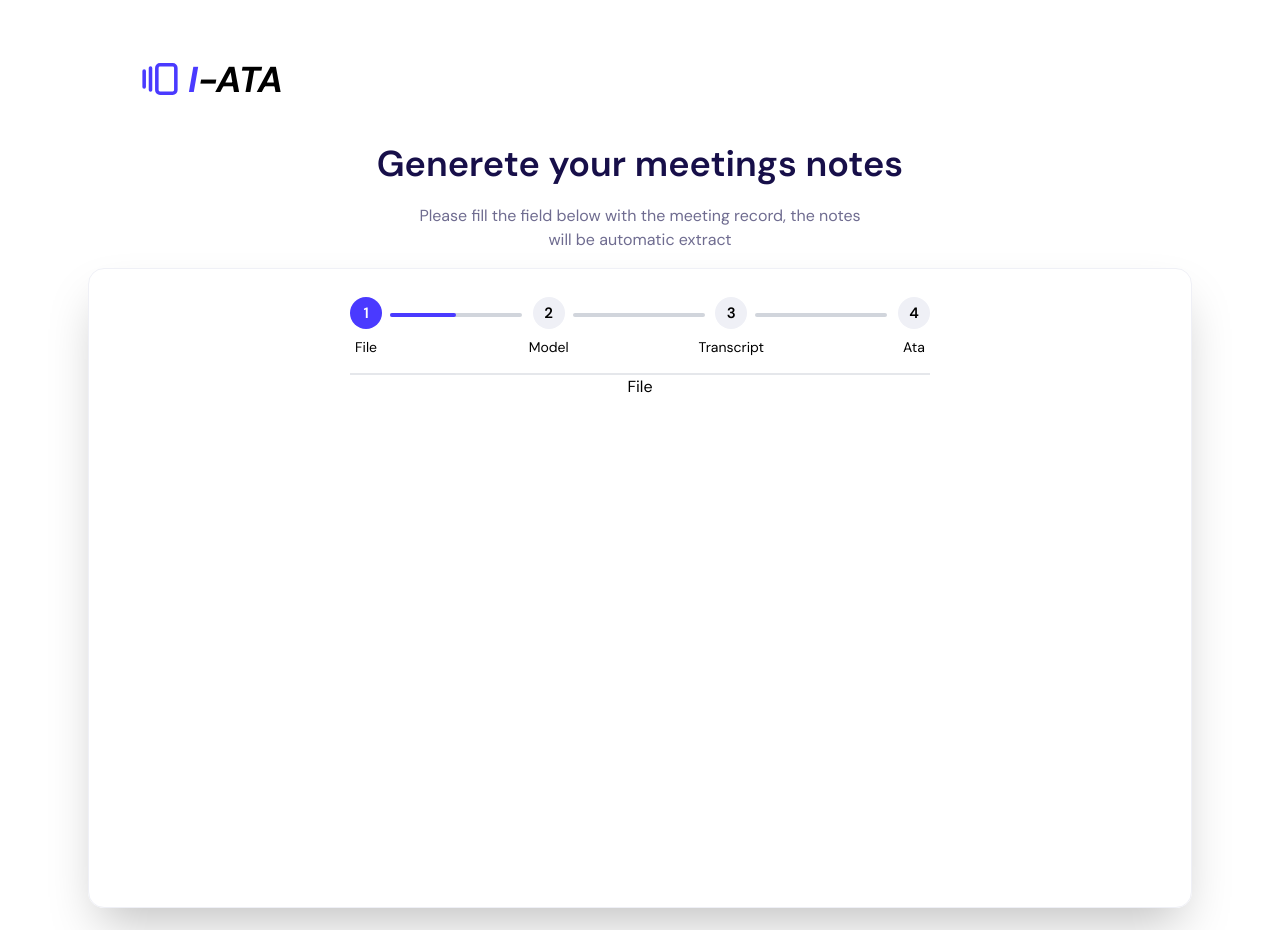
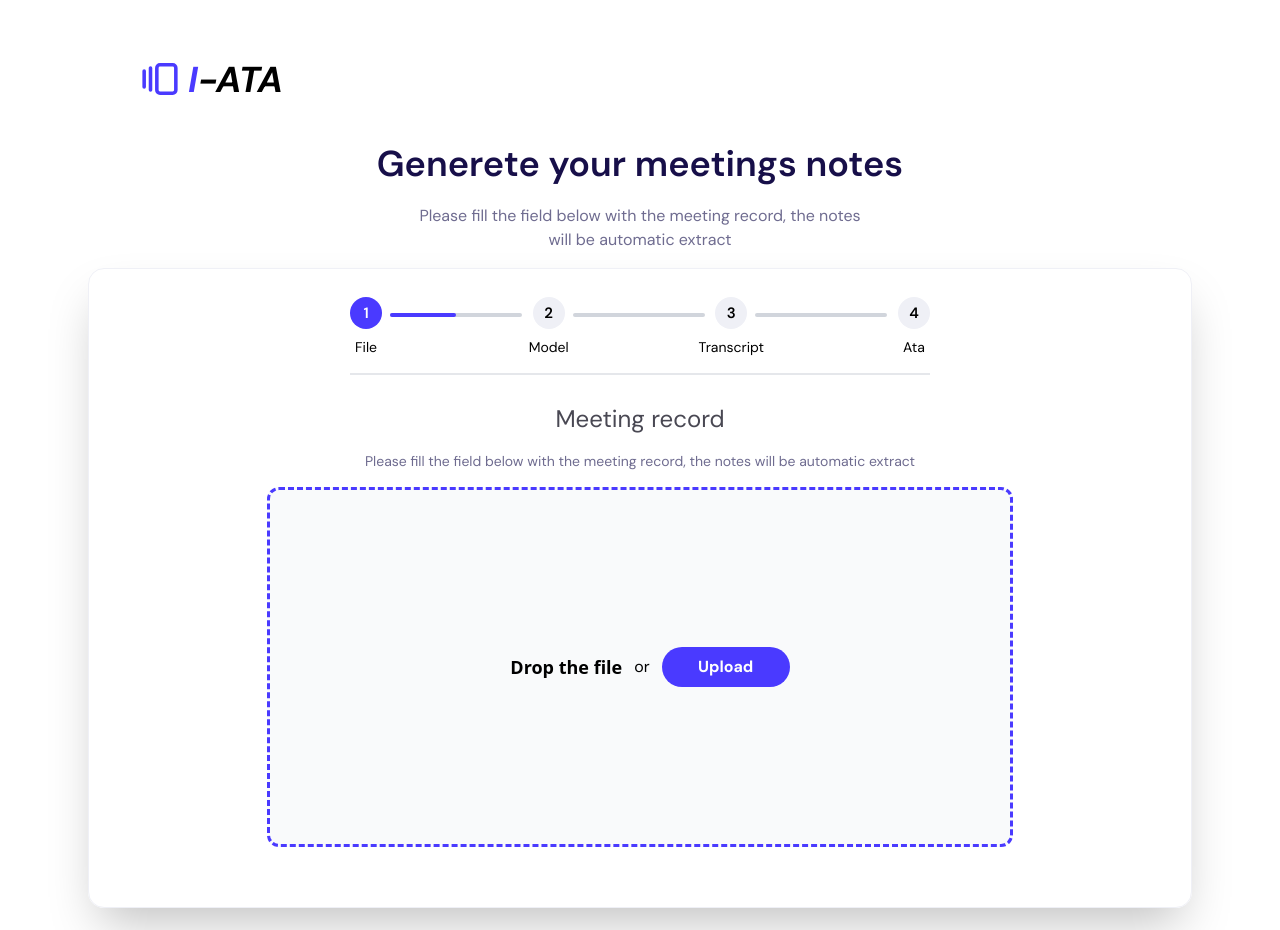
Before and after one commit to RogerPatriota/i-ATA, a React (Vite) app in the folder frontend/: page / in a window 1280 px wide. Shown: the top 930 px of the page. Built offline with nearby package versions, Linux system fonts and the light colour scheme.

Commit message:
core: display filename

```diff
--- a/frontend/src/components/FileDrop.jsx
+++ b/frontend/src/components/FileDrop.jsx
@@ -1,23 +1,41 @@
+import { useState } from "react"
+import { FileDown } from "lucide-react"
 
 
 export function FileDrop () {
+    const [filename, setFilename] = useState()
+
     return (
         <div className="w-180 mt-7 flex flex-col items-center gap-4  font-liter">
             <h3 className="text-2xl text-[#494853] ">Meeting record</h3>
             <p className="text-[#6F6C90] text-sm text-center">Please fill the field below with the meeting record, the notes will be automatic extract</p>
+
             <form action="" method="post"
             encType="multipart/form-data" className="flex items-center justify-center">
+
+                <div className="relative overflow-hidden h-90 pl-5 border-dashed border-3 bg-gray-50 hover:bg-gray-100 border-[#4A3AFF]
+                    flex flex-col justify-center items-center gap-3 rounded-xl cursor-pointer">
+                    {filename && (
+                        <div className="absolute top-32 w-100 py-3 flex items-center gap-3 text-xl border-1 border-[#EFF0F6] rounded-md shadow-xl">
+                            <FileDown size={60} className="ml-4 pr-3 border-r-1 border-gray-500"/>
+                            <p className="truncate max-w-full ">{filename}</p>
+                        </div>
+                    )}
                     <label
                         htmlFor="meeting-file"
-                    className="w-180 h-90 pl-10 border-dashed border-3 bg-gray-50 hover:bg-gray-100 border-[#4A3AFF]
-                    flex justify-center items-center gap-3 rounded-xl cursor-pointer">
-                        <span className="font-semibold text-base font-sans">Drop the file</span>
+                        className={`w-180 h-90 flex justify-center items-center gap-3 cursor-pointer
+                        ${filename ? 'mt-[20%]' : ''}`}>
+                            <span className="font-semibold text-lg font-sans">Drop the file</span>
                             or
-                        <span className="bg-[#4A3AFF] px-9 py-2 w-30 rounded-full text-sm text-white font-bold">Upload</span>
+                            <span className="bg-[#4A3AFF] py-2 px-8 w-32 rounded-full text-base text-white font-bold text-center">Upload</span>
                             <input type="file" name="file" id="meeting-file" placeholder="Upload"
-                        className="hidden cursor-pointer w-62 h-10 file:mr-4 file:font-semibold file:text-white  file:border-0 file:px-4 file:py-2 file:bg-[#4A3AFF]  file:rounded-3xl"
+                            onChange={(envent) => {setFilename(envent.target.files[0].name)}}
+                            className="hidden"
                             required/>
                     </label>
+
+                </div>
+
             </form>
         </div>
     )
--- a/frontend/src/components/ProgressContent.jsx
+++ b/frontend/src/components/ProgressContent.jsx
@@ -7,7 +7,7 @@ export function ProgressContent(props) {
     return (
         <div className="m-4 border-1 border-[#EFF0F6] shadow-2xl rounded-2xl w-[100%] h-160 flex flex-col items-center">
             <ProgressBar steps={props.steps} currentStep={props.currentStep}/>
-            { props.steps[props.currentStep - 1].label}
+            { props.steps[props.currentStep - 1].component}
 
         </div>
     )
--- a/frontend/src/index.css
+++ b/frontend/src/index.css
@@ -3,6 +3,6 @@
 
 @layer base {
     body {
-        font-family: dm sans;
+        font-family: 'dm sans';
     }
 }
```
Lines whose indentation alone changed are shown as unchanged.
